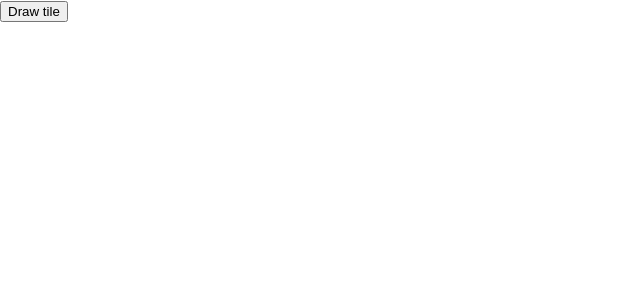
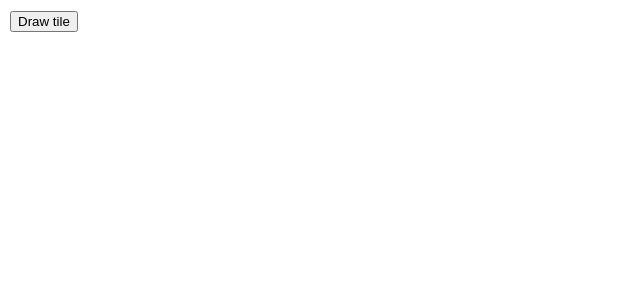
Before and after one commit to alenia/scrabbly, a React (Create React App) app: page / in a window 1280 px wide. Shown: the top 300 px of the page, without its empty margins (0-640 px from the left). Built offline with nearby package versions, Linux system fonts and the light colour scheme.

Commit message:
separate out rack from rest of app

```diff
--- a/src/App.css
+++ b/src/App.css
@@ -1,3 +1,6 @@
+.buttons {
+  margin: 10px;
+}
 .rack {
   display: flex;
   flex-wrap: wrap;
@@ -16,6 +19,7 @@
   align-items: center;
   justify-content: center;
   transition: transform 200ms ease;
+  cursor: pointer;
 }
 
 .tile-enter {
--- a/src/App.tsx
+++ b/src/App.tsx
@@ -15,8 +15,18 @@ function Tile( { letter, onClick } : { letter : string, onClick: () => void } )
   );
 }
 
-//function Rack( { tiles } : { tiles: string[] } ) {
-//}
+function Rack( { tiles, discardTile } : { tiles: string[], discardTile: (tile: string) => () => void } ) {
+
+  return (
+      <TransitionGroup className="rack">
+        { tiles.map(t => (
+          <CSSTransition key={t} timeout={{enter: 400, exit: 650}} classNames="tile">
+            <Tile letter={t[0]} onClick={discardTile(t)}/>
+          </CSSTransition>
+        ))}
+      </TransitionGroup>
+    );
+}
 
 function App() {
   const [tiles, setTiles] = useState([] as string[]);
@@ -25,16 +35,12 @@ function App() {
 
   return (
     <div>
-      <button onClick = {() => setTiles(drawTile(tiles))}>
-        Draw tile
-      </button>
-      <TransitionGroup className="rack">
-      { tiles.map(t => (
-        <CSSTransition key={t} timeout={{enter: 400, exit: 650}} classNames="tile">
-          <Tile letter={t[0]} onClick={removeTile(t)}/>
-        </CSSTransition>
-      ))}
-      </TransitionGroup>
+      <div className="buttons">
+        <button onClick={() => setTiles(drawTile(tiles))}>
+          Draw tile
+        </button>
+      </div>
+      <Rack tiles={tiles} discardTile={removeTile}/>
     </div>
   );
 }
```
